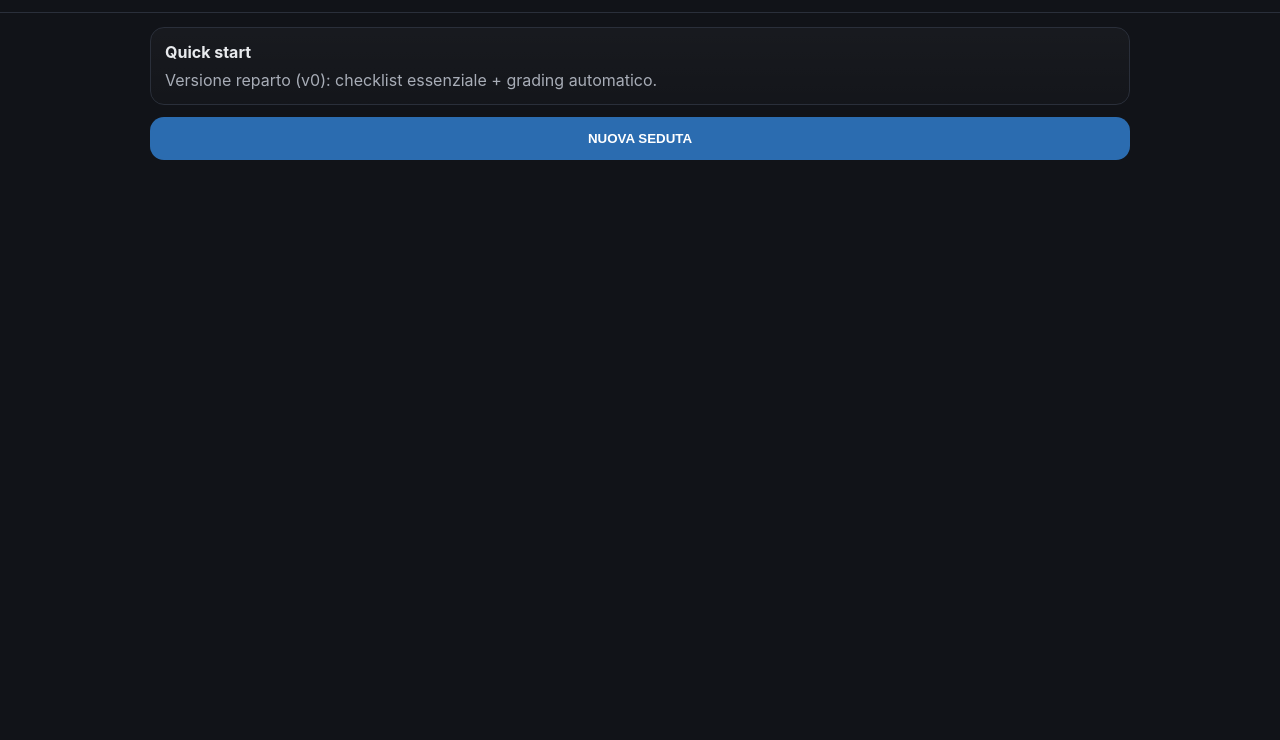
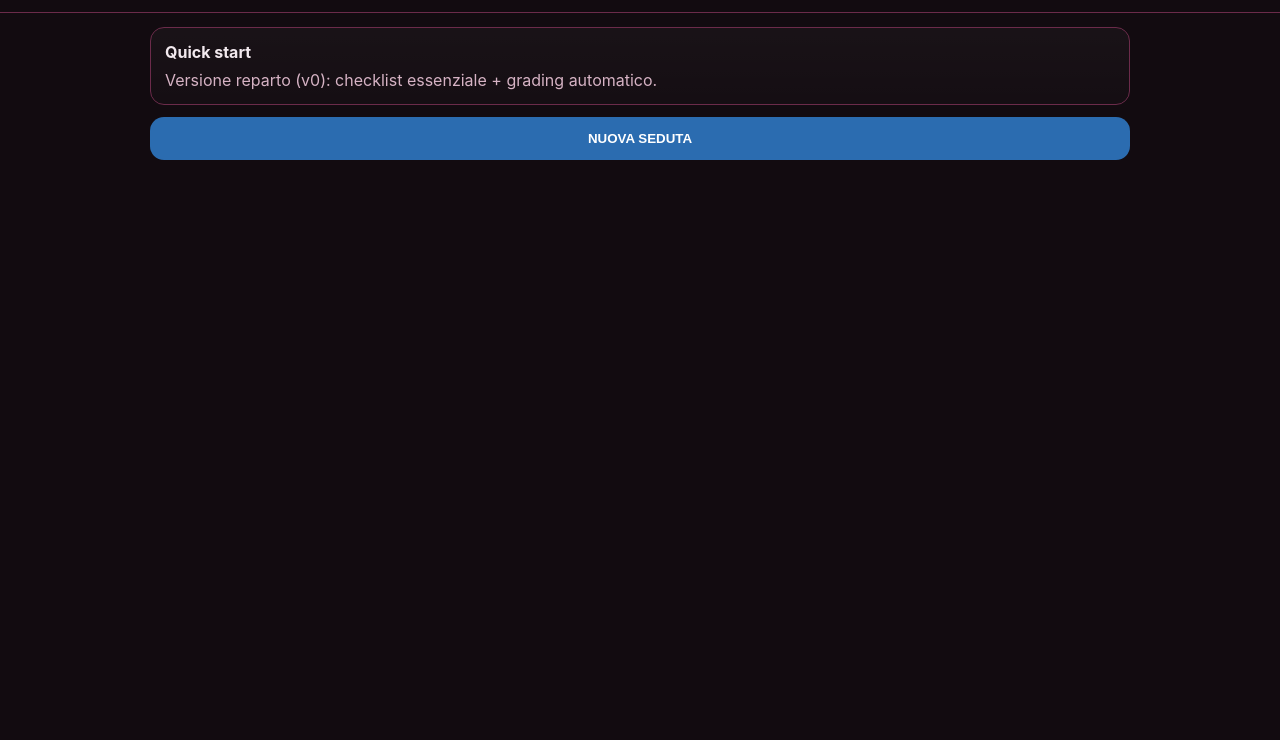
Before and after one commit to VASCerignola/vas-hd-fap, a plain HTML site: page index.html in a window 1280 px wide. Shown: the part 60-800 px from the top of the page. Drawn offline with Linux system fonts and the light colour scheme.

Commit message:
Update index.html

```diff
--- a/index.html
+++ b/index.html
@@ -11,7 +11,14 @@
 <meta name="apple-mobile-web-app-status-bar-style" content="black-translucent">
 
 <style>
-:root{--bg:#111318;--card:#141820;--line:#2a2f3a;--txt:#e8eaed;--mut:#a8adb7}
+:root{
+  --bg:#120b10;      /* sfondo scuro con tono rosa */
+  --card:#1b0f17;    /* card */
+  --line:#6b2b4a;    /* bordi */
+  --txt:#f2e9ee;     /* testo principale */
+  --mut:#d6b3c4      /* testo secondario */
+}
+
 body{margin:0;font-family:-apple-system,system-ui,Segoe UI,Roboto;background:var(--bg);color:var(--txt)}
 header{padding:14px;border-bottom:1px solid var(--line)}
 h1{margin:0;font-size:20px}
```
